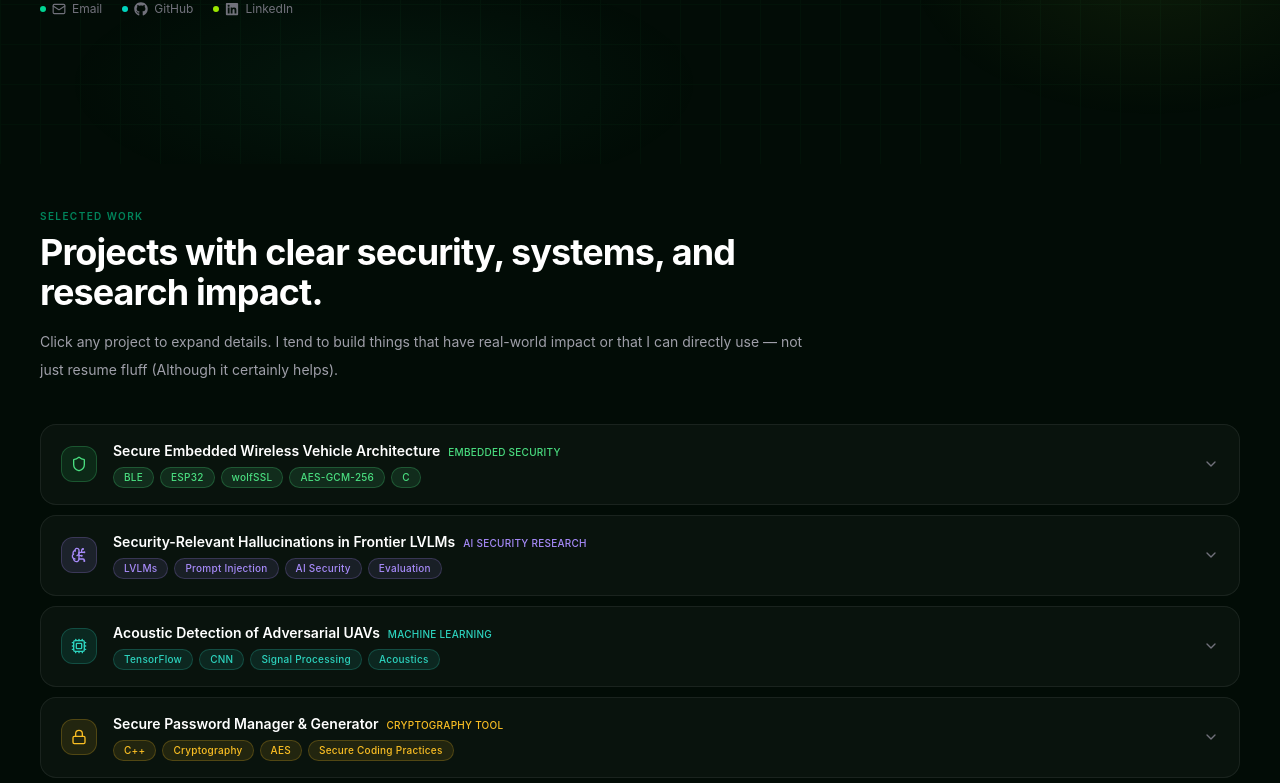
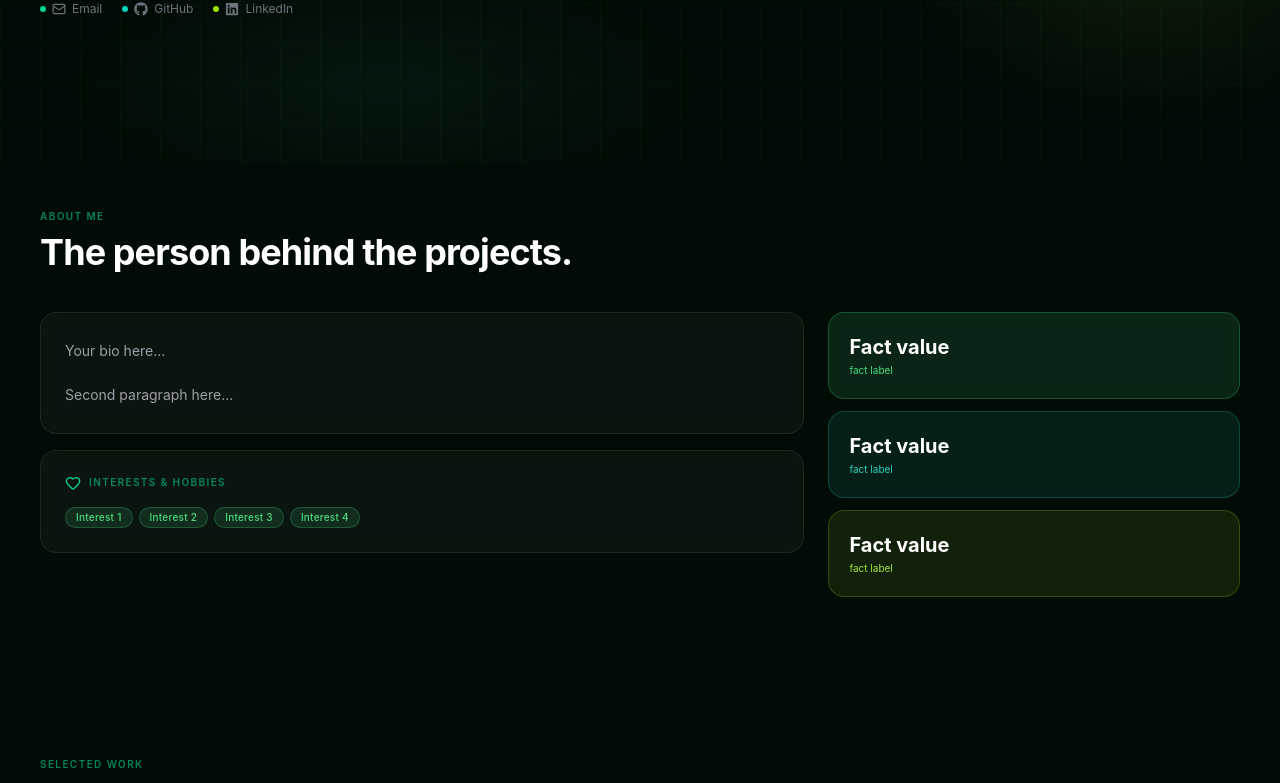
Before and after one commit to M-moore1/M-moore1.github.io, a React (Vite) app: page / in a window 1280 px wide. Shown: the part 636-1419 px from the top of the page. Built offline with nearby package versions, Linux system fonts and the light colour scheme.

Commit message:
add about-me skeleton

```diff
--- a/src/App.jsx
+++ b/src/App.jsx
@@ -18,6 +18,7 @@ import {
   Languages,
   Award,
   Users,
+  Heart,
   ChevronDown,
 } from "lucide-react";
 import { FaGithub, FaLinkedin } from "react-icons/fa";
@@ -197,6 +198,19 @@ const skillGroups = [
   { title: "Spoken Languages", icon: Languages, accent: "lime",  items: ["English", "Spanish", "French"] },
 ];
 
+
+/* ─── about data ──────────────────────────────────────────────── */
+const aboutInterests = ["Interest 1", "Interest 2", "Interest 3", "Interest 4"];
+
+const aboutFacts = [
+  { value: "Fact value",   label: "fact label",   accent: "green"  },
+  { value: "Fact value",   label: "fact label",   accent: "teal"   },
+  { value: "Fact value",   label: "fact label",   accent: "lime"   },
+];
+
+
+
+
 /* ─── small reusable components ───────────────────────────────── */
 function Tag({ children, accent }) {
   const a = ACCENTS[accent] ?? ACCENTS.green;
@@ -368,7 +382,7 @@ export default function App() {
         </a>
 
         <div className="hidden items-center gap-1 text-sm md:flex">
-          {["projects", "experience", "skills", "contact"].map((s) => (
+          {["about", "projects", "experience", "skills", "contact"].map((s) => (
             <a
               key={s}
               href={`#${s}`}
@@ -500,6 +514,65 @@ export default function App() {
           </div>
         </motion.div>
       </section>
+
+    {/* ── about ── */}
+      <section id="about" className="relative z-10 mx-auto max-w-7xl px-6 py-20 md:px-10">
+        <SectionHeading eyebrow="About me" title="The person behind the projects." />
+
+        <motion.div
+          variants={stagger}
+          initial="hidden"
+          whileInView="visible"
+          viewport={{ once: true, margin: "-80px" }}
+          className="grid gap-6 md:grid-cols-[1.3fr_0.7fr] md:items-start"
+        >
+          {/* left — bio + interests */}
+          <div className="space-y-4">
+            <motion.div variants={fadeUp} className="rounded-2xl border border-white/8 bg-white/[0.04] p-6 backdrop-blur">
+              <p className="text-sm leading-7 text-zinc-400">
+                {/* ✏️ bio paragraph 1 */}
+                Your bio here...
+              </p>
+              <p className="mt-4 text-sm leading-7 text-zinc-400">
+                {/* ✏️ bio paragraph 2 */}
+                Second paragraph here...
+              </p>
+            </motion.div>
+
+            <motion.div variants={fadeUp} className="rounded-2xl border border-white/8 bg-white/[0.04] p-6 backdrop-blur">
+              <div className="mb-4 flex items-center gap-2">
+                <Heart className="h-4 w-4 text-emerald-400" />
+                <p className="text-[10px] font-semibold uppercase tracking-[0.14em] text-emerald-400/60">
+                  Interests &amp; Hobbies
+                </p>
+              </div>
+              <div className="flex flex-wrap gap-1.5">
+                {aboutInterests.map((item) => (
+                  <Tag key={item} accent="green">{item}</Tag>
+                ))}
+              </div>
+            </motion.div>
+          </div>
+
+          {/* right — quick facts */}
+          <motion.div variants={fadeUp} className="space-y-3">
+            {aboutFacts.map(({ value, label, accent }) => {
+              const a = ACCENTS[accent];
+              return (
+                <div
+                  key={label}
+                  style={{ border: `1px solid ${a.tagBorder}`, background: a.tag }}
+                  className="rounded-2xl p-5 backdrop-blur"
+                >
+                  <p className="text-xl font-bold text-white">{value}</p>
+                  <p className="mt-0.5 text-[10px]" style={{ color: a.tagText }}>{label}</p>
+                </div>
+              );
+            })}
+          </motion.div>
+        </motion.div>
+      </section>
+
 
       {/* ── projects ── */}
       <section id="projects" className="relative z-10 mx-auto max-w-7xl px-6 py-20 md:px-10">
```
